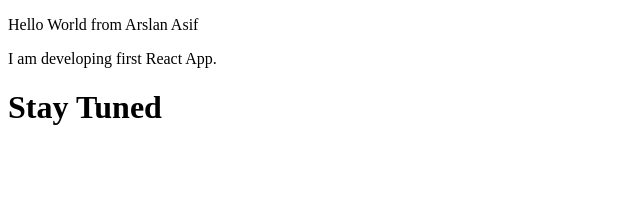
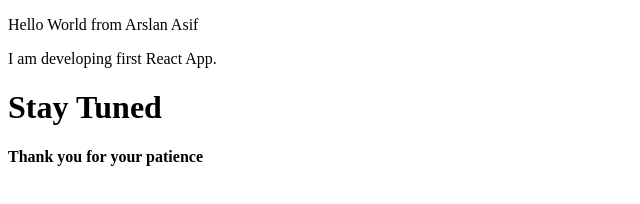
Before and after one commit to arrrssslan173/piaicbootcamp2020, a plain HTML site: page index.html in a window 1280 px wide. Shown: the whole page, without its empty margins (0-640 px from the left). Drawn offline with Linux system fonts and the light colour scheme.

Commit message:
another update
update

```diff
--- a/index.html
+++ b/index.html
@@ -7,6 +7,7 @@
     <p>Hello World from Arslan Asif</p>
     <p>I am developing first React App.</p>
     <h1>Stay Tuned</h1>
+    <h4>Thank you for your patience</h4>
 
 </body>
 </html>
```
